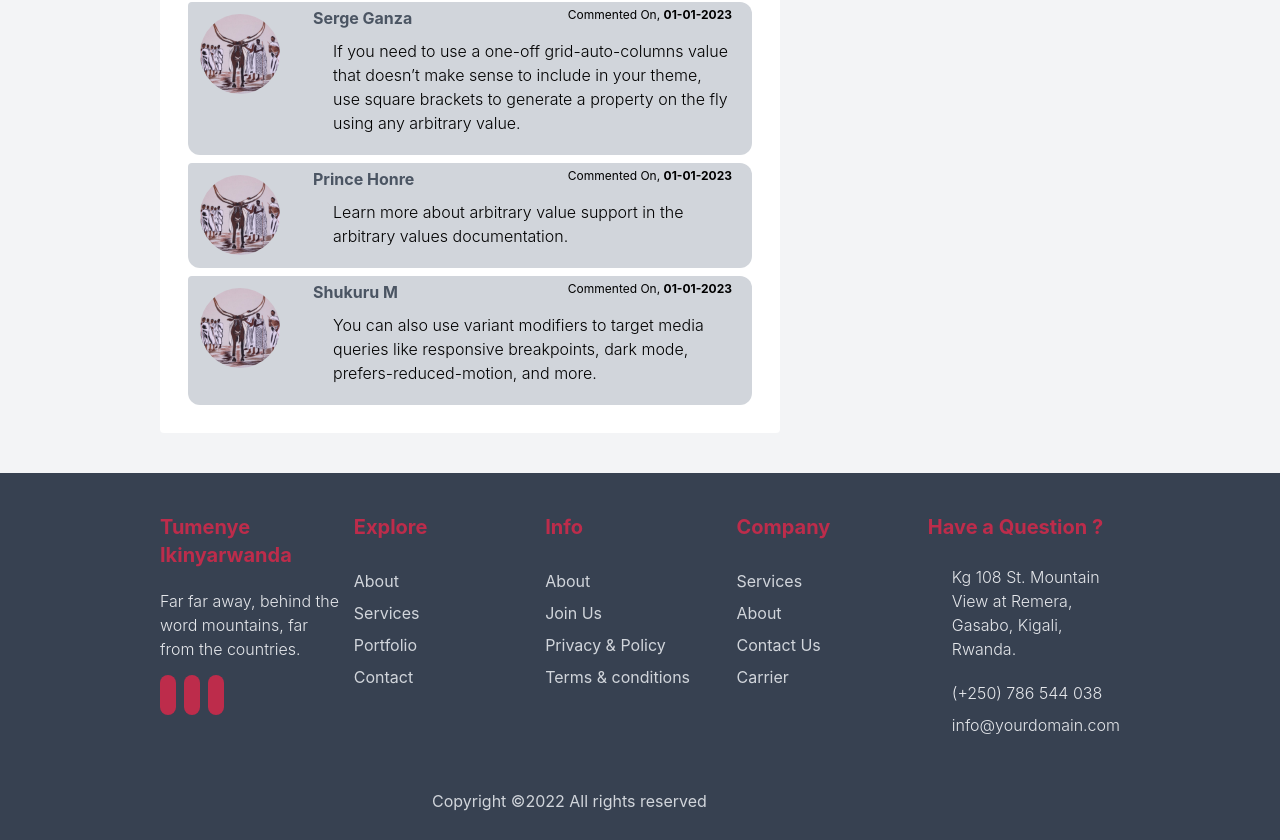
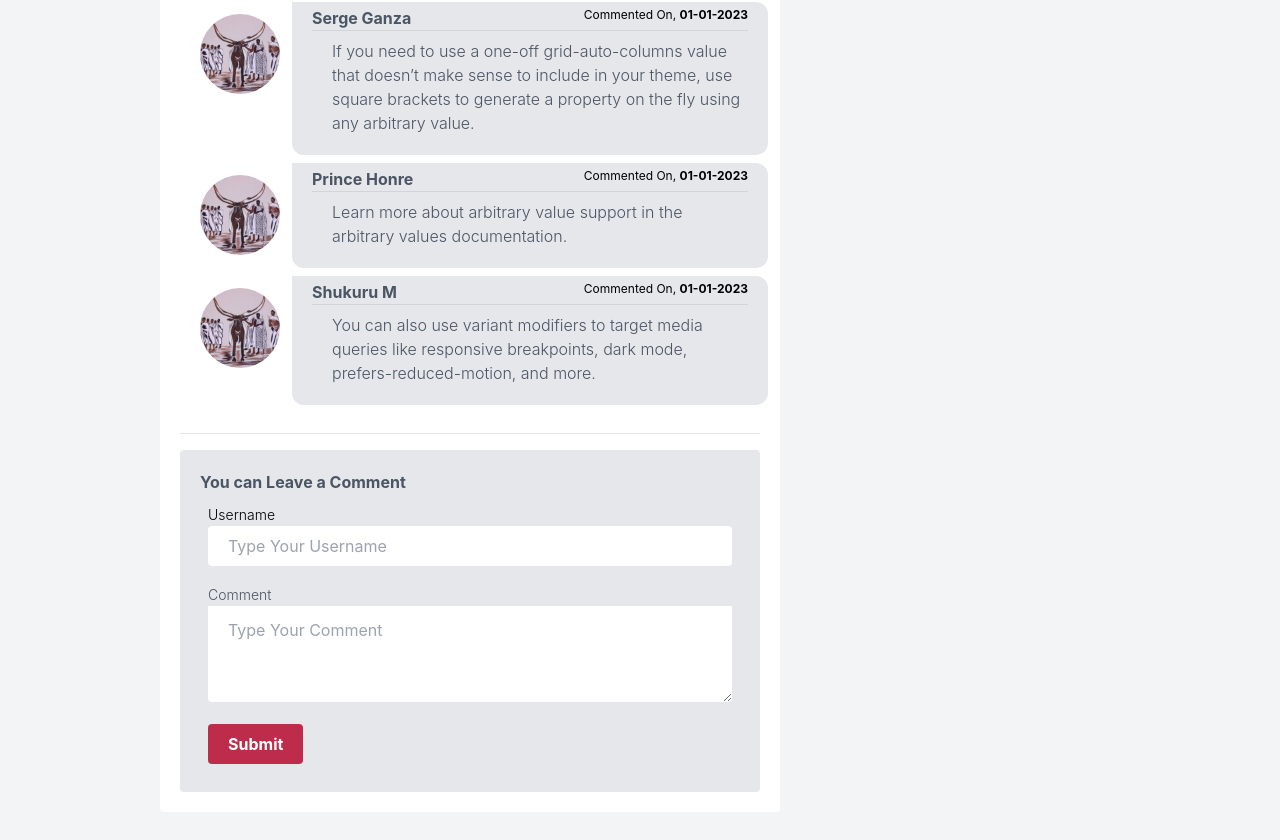
Before and after one commit to mt-richard/Tumenye, a React (Create React App) app: page /news/1 in a window 1280 px wide. Shown: the part 960-1800 px from the top of the page. Built offline with nearby package versions, Linux system fonts and the light colour scheme.

Commit message:
respo test

```diff
--- /dev/null
+++ b/src/components/Commentform.jsx
@@ -0,0 +1,27 @@
+import React from "react";
+
+const CommentForm = () =>{
+    return (
+        <div>
+            <div className="bg-gray-200 rounded p-5">
+                <h3 className="font-bold text-gray-600 ">You can Leave a Comment</h3>
+                <form method="post" className="w-full">
+
+                    <div className="p-2">
+                        <label htmlFor="" className="text-[14px] font-light pb-2 ">Username</label>
+                        <input type="text" name="username" placeholder="Type Your Username" className="w-full rounded p-2 pl-5 outline-none text-light text-gray-400" />
+                    </div>
+                    <div className="p-2">
+                        <label htmlFor="" className="text-[14px] font-light text-gray-600 pb-2 ">Comment</label>
+                        <textarea name="comment" placeholder="Type Your Comment" className="w-full rounded-b p-3 pl-5 outline-none text-light text-gray-400" rows="3"></textarea>
+                    </div>
+                    <div className="p-2">
+                        <input type="button" value="Submit" className="bg-[#Bd2c4b] pl-5 pr-5 pt-2 pb-2 rounded text-white font-bold hover:pl-5 hover:text-gray-200" />
+                    </div>
+                </form>
+            </div>
+        </div>
+    )
+}
+
+export default CommentForm;
--- a/src/components/commentbox.jsx
+++ b/src/components/commentbox.jsx
@@ -6,18 +6,18 @@ import userprofile from '../images/home.jpg'
 const Commentbox = (props) => {
     return (
         <div>
-            <div className="m-2 commentbox flex rounded bg-gray-300 rounded-r-xl rounded-b-xl">
-                <div className='p-3 border-r border-gray-300' >
+            <div className="m-2 commentbox flex rounded w-full  ">
+                <div className='p-3' >
                     <div className="  mb-[-20%] img  rounded-full w-[80px] h-[80px]">
                         <img src={props.userprofile} alt="" className=" rounded-full h-full w-full object-cover" />
                     </div>
                 </div>
-                <div className="content p-5 pt-1">
+                <div className="rounded-r-xl rounded-b-xl w-full content bg-gray-200 p-5 pt-1">
                     <div className="md:flex border-b border-gray-300 justify-between">
                         <h3 className='font-bold text-gray-600 '>{props.username}</h3>
                         <span className='text-[12px]'>Commented On, <span className=' font-bold'>{props.date} </span></span>
                     </div>
-                    <p className='text-[14px] md:text-[16px] font-light pt-2 md:pl-5'>{props.comment}</p>
+                    <p className='text-[14px] text-gray-600 md:text-[16px] font-light pt-2 md:pl-5'>{props.comment}</p>
                 </div>
             </div>
         </div>
--- a/src/components/footer.jsx
+++ b/src/components/footer.jsx
@@ -4,7 +4,7 @@ const Footer = () => {
     return (
       <div className="footer bg-gray-700 p-10  md:pt-10 md:pl-40 md:pr-40">
         <div className="footer-card md:flex">
-          <div className="card1 pb-10 md:w-1/4 pr-3">
+          <div className="card1 pb-5 md:pb-10 md:w-1/4 pr-3">
             <h3 className="text-[#Bd2c4b] text-xl font-bold pb-5">Tumenye Ikinyarwanda</h3>
             <p className="text-gray-200 font-light">
               Far far away, behind the word mountains, far from the countries.
@@ -22,8 +22,8 @@ const Footer = () => {
             </div>
           </div>
 
-          <div className="card1 pb-10 md:w-1/4">
-            <h3 className="text-[#Bd2c4b] text-xl font-bold pb-5">Explore</h3>
+          <div className="card1  pb-5 md:pb-10 md:w-1/4">
+            <h3 className="text-[#Bd2c4b] text-xl font-bold md:pb-5">Explore</h3>
             <div className="links text-gray-300 grid grid-cols-1">
               <Link
                 to="/about"
@@ -64,8 +64,8 @@ const Footer = () => {
             </div>
           </div>
 
-          <div className="card1 pb-10 md:w-1/4">
-            <h3 className="text-[#Bd2c4b] text-xl font-bold pb-5">Info</h3>
+          <div className="card1  pb-5 md:pb-10 md:w-1/4">
+            <h3 className="text-[#Bd2c4b] text-xl font-bold md:pb-5">Info</h3>
             <div className="links text-gray-300 grid grid-cols-1">
               <Link
                 to="/about"
@@ -106,8 +106,8 @@ const Footer = () => {
             </div>
           </div>
 
-          <div className="card1 pb-10 md:w-1/4">
-            <h3 className="text-[#Bd2c4b] text-xl font-bold pb-5">Company</h3>
+          <div className="card1  pb-5 md:pb-10 md:w-1/4">
+            <h3 className="text-[#Bd2c4b] text-xl font-bold md:pb-5">Company</h3>
             <div className="links text-gray-300 grid grid-cols-1">
               <Link
                 to="/service"
@@ -149,7 +149,7 @@ const Footer = () => {
           </div>
 
           <div className="card1 md:w-1/4">
-            <h3 className="text-[#Bd2c4b] text-xl font-bold pb-5">
+            <h3 className="text-[#Bd2c4b] text-xl font-bold md:pb-5">
               Have a Question ?
             </h3>
             <div className="flex">
--- a/src/pages/displayNews.jsx
+++ b/src/pages/displayNews.jsx
@@ -6,6 +6,7 @@ import pic2 from '../images/book.jpg'
 import arrow from '../images/arrow.svg'
 import barrow from '../images/barrow.svg'
 import Commentbox from "../components/commentbox";
+import CommentForm from "../components/Commentform";
 
 const NewsDisplay = () =>{
     return(
@@ -31,12 +32,18 @@ const NewsDisplay = () =>{
 
 
                             {/* comments box */}
-                            <div className="comm">
+                            <div className="comm border-b pb-5">
                                 <h3 className="uppercase text-[#Bd2c4b] text-[14px] underline p-5">Comments</h3>
                                 <Commentbox date="01-01-2023" userprofile={pic1} username="Serge Ganza" comment="If you need to use a one-off grid-auto-columns value that doesn’t make sense to include in your theme, use square brackets to generate a property on the fly using any arbitrary value."/>
                                 <Commentbox date="01-01-2023" userprofile={pic1} username="Prince Honre" comment="Learn more about arbitrary value support in the arbitrary values documentation."/>
                                 <Commentbox date="01-01-2023" userprofile={pic1} username="Shukuru M" comment="You can also use variant modifiers to target media queries like responsive breakpoints, dark mode, prefers-reduced-motion, and more."/>
 
+                            </div>
+
+                            {/* comment Form */}
+                            <div className="commform pt-4">
+
+                                <CommentForm />
                             </div>
                         </div>
                     </div>
```
